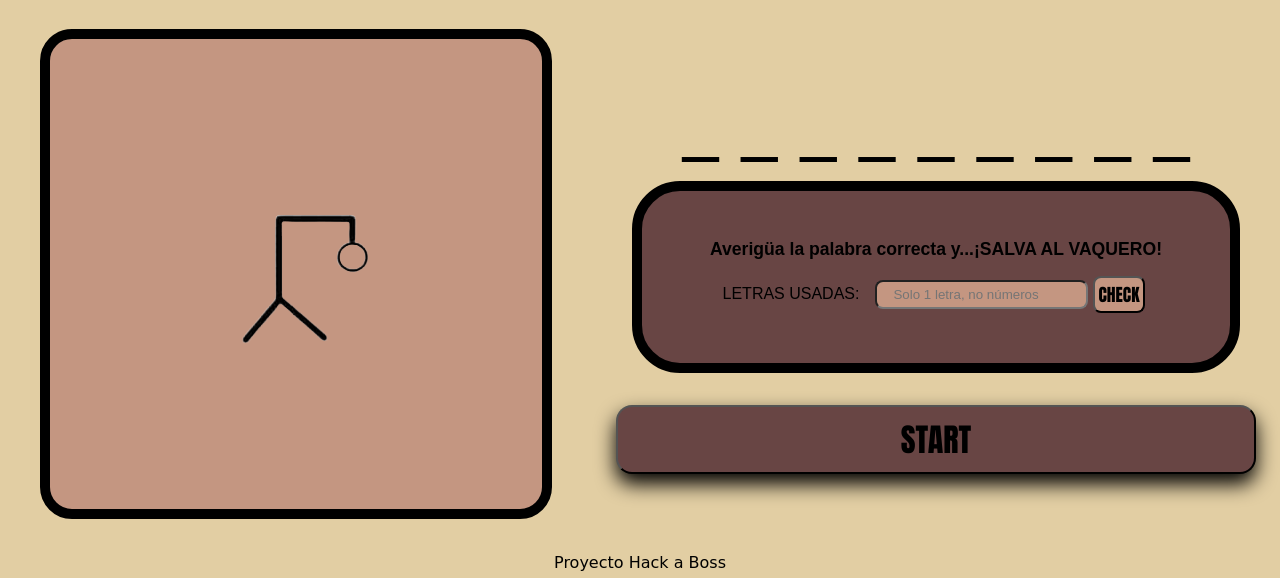
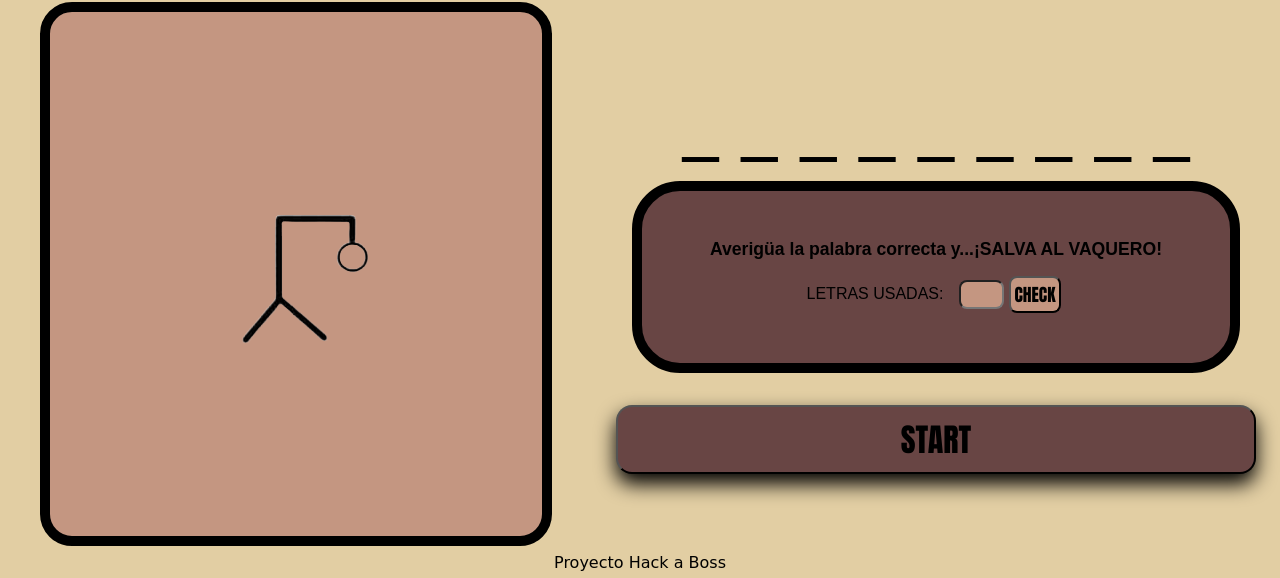
Before and after one commit to EricGauna/Hang-Man-Game, a plain HTML site: page index.html in a window 1280 px wide. Shown: the part 222-800 px from the top of the page. Drawn offline with Linux system fonts and the light colour scheme; a web font is replaced by a local one.

Commit message:
Retoques finales

```diff
--- a/Css/style.css
+++ b/Css/style.css
@@ -46,7 +46,7 @@ h2 {
   display: flex;
   justify-content: center;
   background-color: #c49681;
-  height: 50%;
+  height: 100%;
   border-radius: 2rem;
   margin-left: 3rem;
   margin-right: 3rem;
@@ -184,7 +184,7 @@ header {
 
 #imagenAhorcado {
 width: 40vw;
-height: 90%;
+height: 100%;
 margin: 1rem;
 }
 
--- a/index.html
+++ b/index.html
@@ -26,7 +26,7 @@
                 <form id="check" name="letter">
                     <p id="usedLetters">LETRAS USADAS:</p>
 
-                    <input maxlength="1" type="text" width="" name="letra" placeholder="Solo 1 letra, no números"
+                    <input maxlength="1" type="text" size=40 style="width: 45px;px" width="" name="letra"
                         id="boxLetter" />
                     <button id="checkButton">CHECK</button>
                 </form>
```
